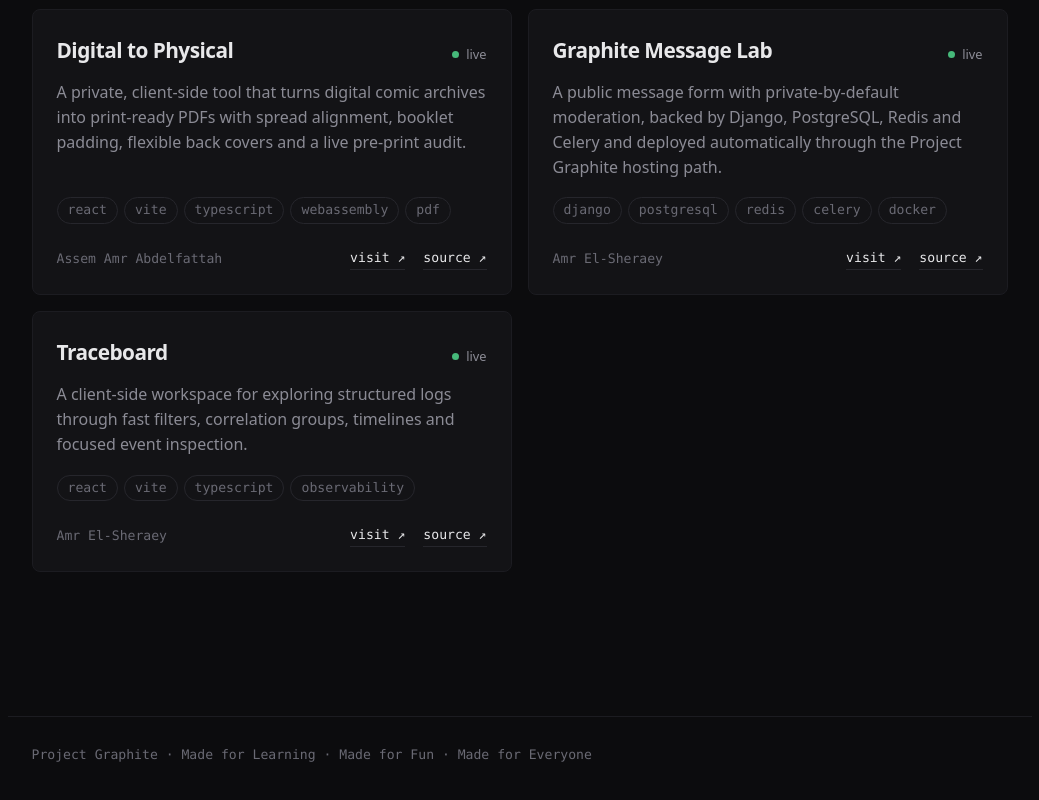
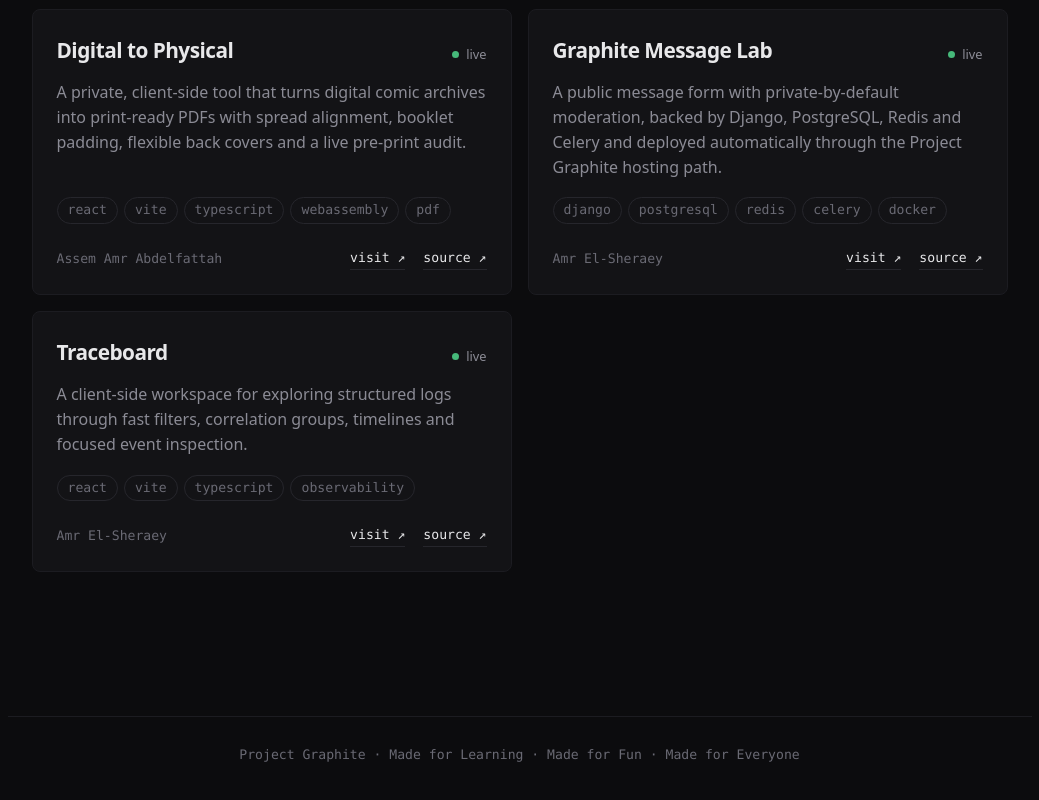
Before and after one commit to Project-Graphite/graphite-hub, a React (Vite) app in the folder site/: page / in a window 1280 px wide. Shown: the part 1330-2130 px from the top of the page, without its empty margins (113-1152 px from the left). Built offline with nearby package versions, Linux system fonts and the light colour scheme.

Commit message:
center footer

```diff
--- a/site/src/components/Shell.tsx
+++ b/site/src/components/Shell.tsx
@@ -60,7 +60,7 @@
         </div>
       </main>
 
-      <footer className="shell mono-sm mt-24 border-t border-line-soft pt-7 pb-14 text-faint">
+      <footer className="shell mono-sm mt-24 border-t border-line-soft pt-7 pb-14 text-faint text-center">
         <p className="m-0">
           Project Graphite · Made for Learning · Made for Fun · Made for Everyone
         </p>
```
